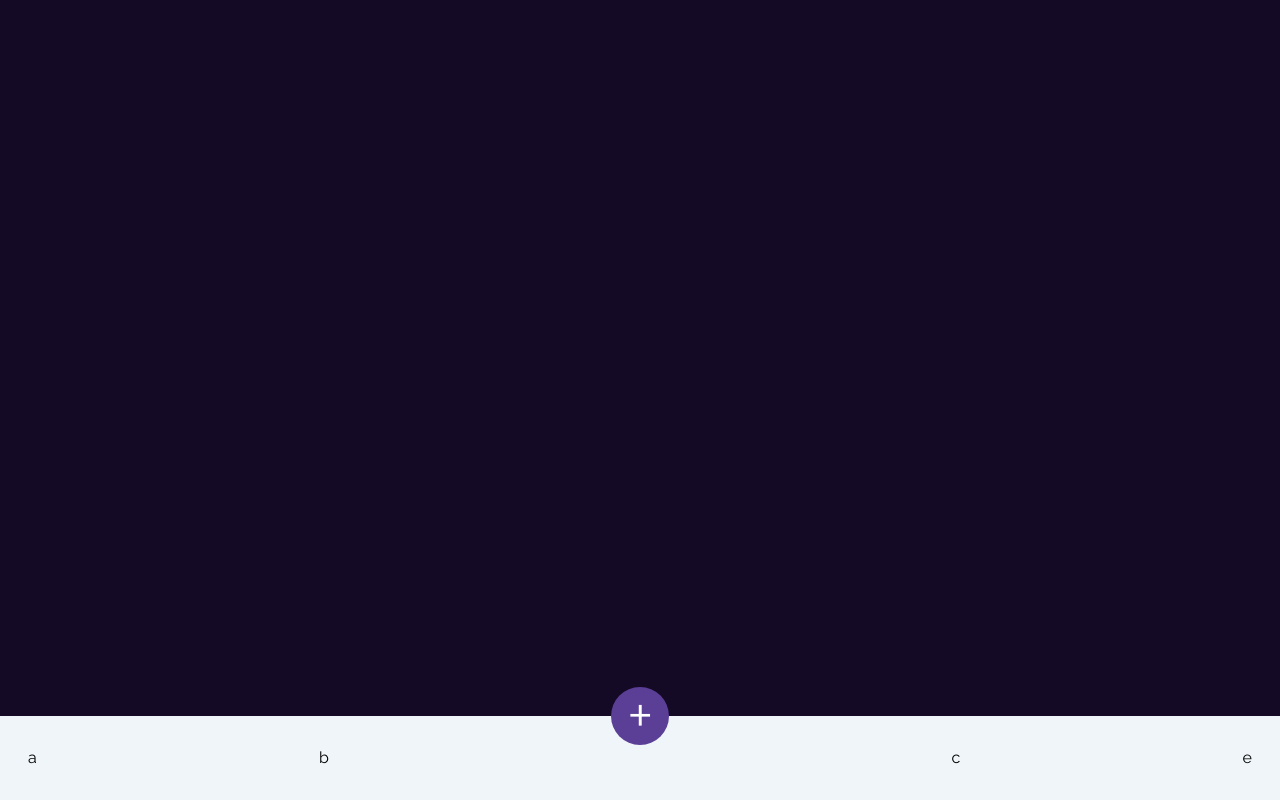
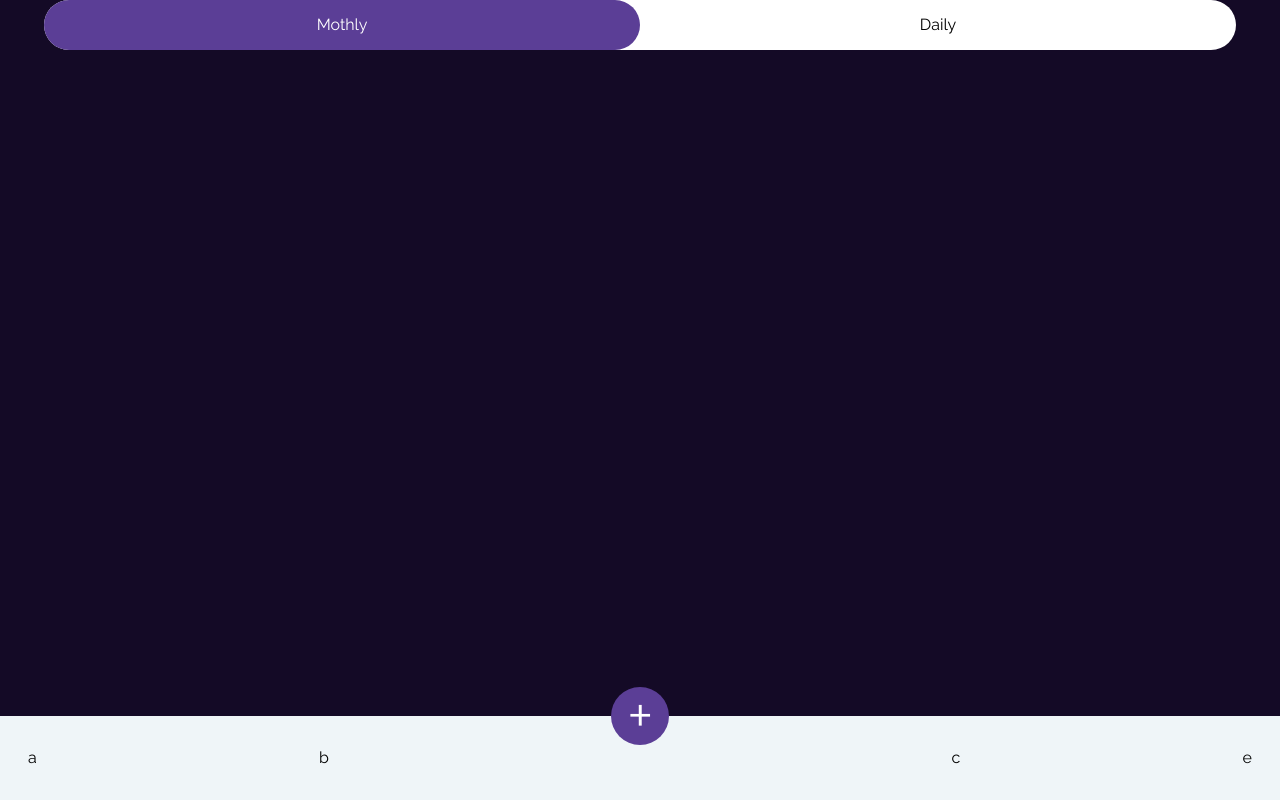
Before and after one commit to jorjodell/todo, a React (Create React App) app: page / in a window 1280 px wide. Built offline with nearby package versions, Linux system fonts and the light colour scheme.

Commit message:
Add toggle btn

```diff
--- a/package.json
+++ b/package.json
@@ -6,6 +6,7 @@
     "@testing-library/jest-dom": "^5.16.4",
     "@testing-library/react": "^13.2.0",
     "@testing-library/user-event": "^13.5.0",
+    "clsx": "^1.1.1",
     "react": "^18.1.0",
     "react-dom": "^18.1.0",
     "react-hook-form": "^7.31.1",
--- a/src/App.js
+++ b/src/App.js
@@ -1,12 +1,14 @@
 import { useState } from "react";
 import Navbar from "./components/Navbar";
 import AddModal from "./components/AddModal";
+import ToggleBtn from "./components/ToggleBtn";
 
 function App() {
   const [openAddModal, setOpenAddModal] = useState(false);
   return (
     <div className="bg-dark-bg min-h-screen">
       <div className="logo"></div>
+      <ToggleBtn />
       <div className="filter"></div>
       <div className="list text-big"></div>
       {openAddModal && <AddModal />}
--- /dev/null
+++ b/src/components/ToggleBtn/ToggleBtn.jsx
@@ -0,0 +1,31 @@
+import { useState } from "react"
+import clsx from "clsx";
+
+const ToggleBtn = () => {
+  const [isDaily, setIsDaily] = useState(false);
+  return (
+    <div className="px-11">
+      <div className="grid grid-cols-2 h-[50px] rounded-full bg-white">
+        <button
+          className={clsx(
+            "h-full",
+            !isDaily && "bg-primary text-white rounded-full"
+          )}
+          onClick={() => setIsDaily(false)}
+        >
+          Mothly
+        </button>
+        <button className={clsx(
+            "h-full",
+            isDaily && "bg-primary text-white rounded-full"
+          )}
+          onClick={() => setIsDaily(true)}
+        >
+          Daily
+        </button>
+      </div>
+    </div>
+  )
+}
+
+export default ToggleBtn
--- /dev/null
+++ b/src/components/ToggleBtn/index.js
@@ -0,0 +1 @@
+export { default } from './ToggleBtn';
--- a/tailwind.config.js
+++ b/tailwind.config.js
@@ -8,6 +8,7 @@ module.exports = {
       black: '#050505',
       'dark-bg': '#140A26',
       error: '#FF5C5C',
+      white: '#FFFFFF',
     },
     extend: {},
   },
```
Also changed, not shown: src/components/ToggleBtn/toggle-btn.module.css (added), 1 other file (tests, documents, lock files or other folders).
